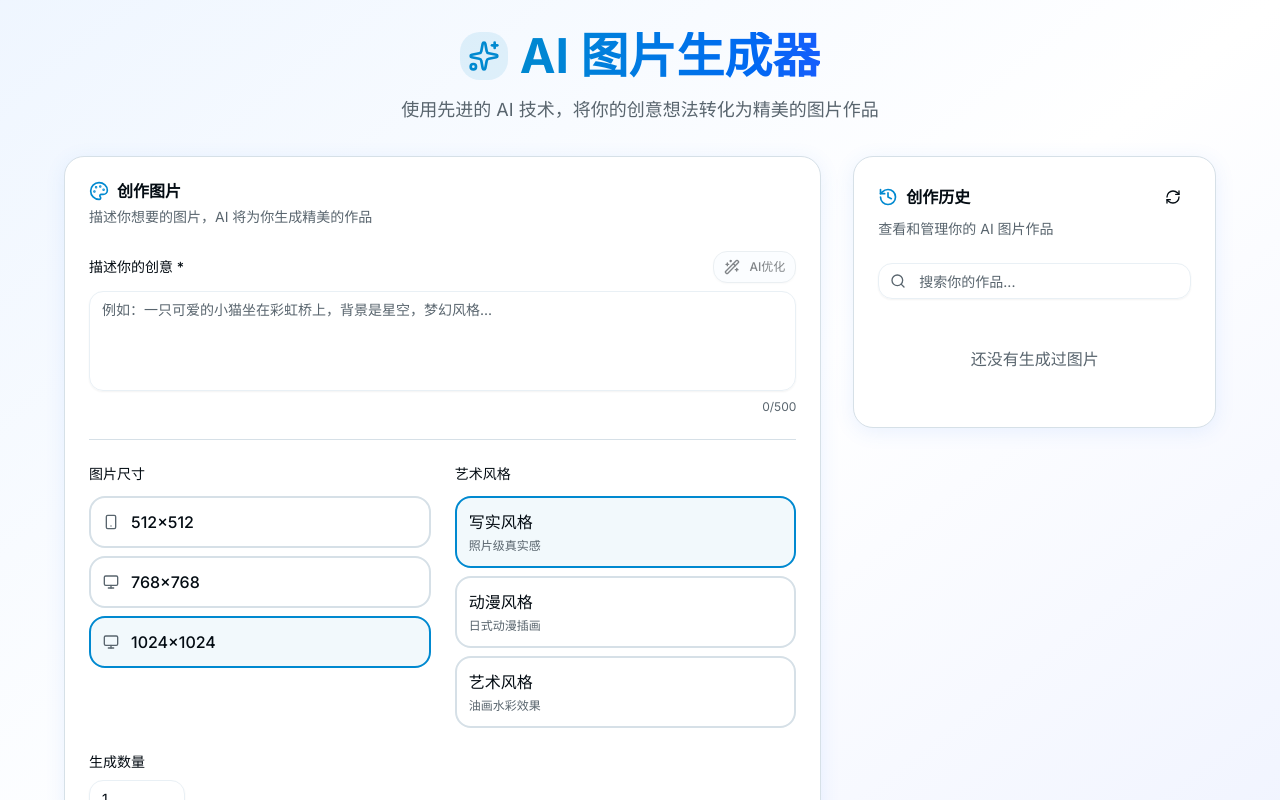
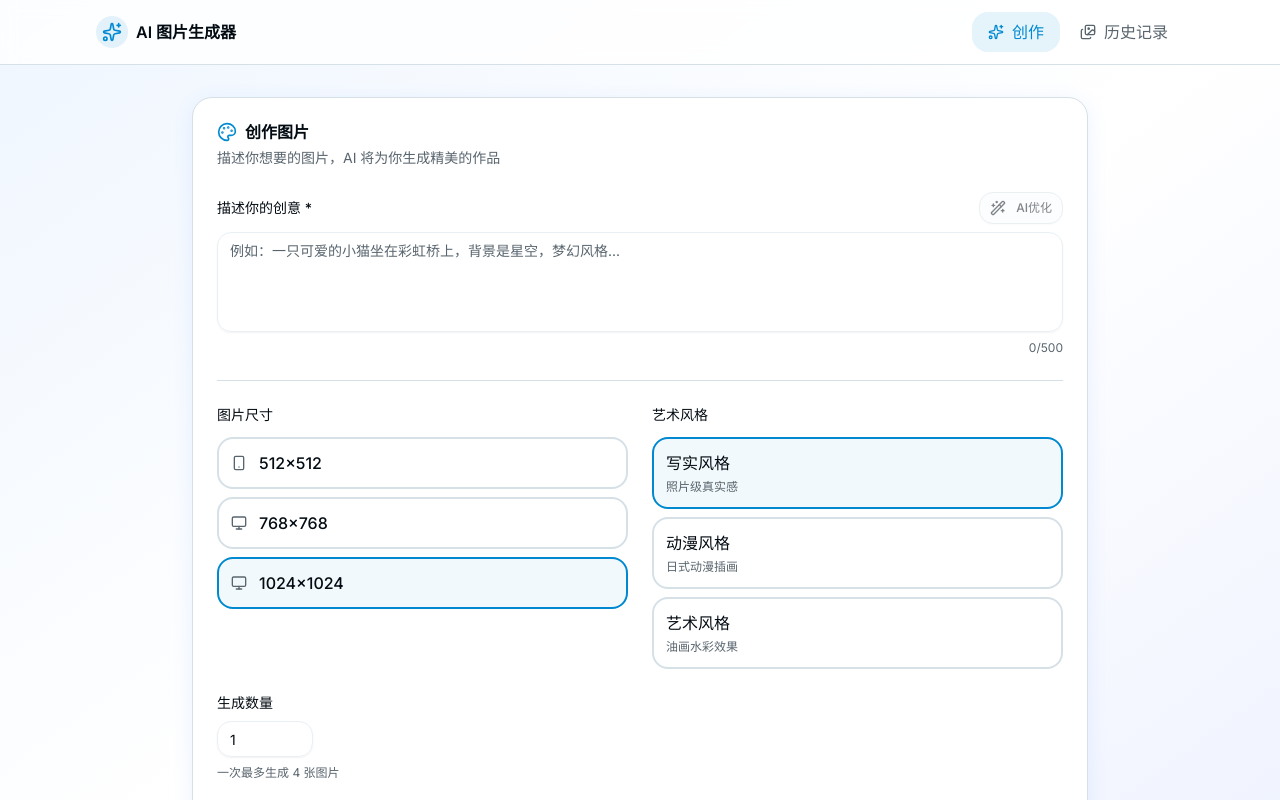
Before and after one commit to farion1231/ai-image-creator, a Next.js app: page / in a window 1280 px wide. Shown: the top 800 px of the page. Built offline with nearby package versions, Linux system fonts and the light colour scheme.

Commit message:
新增导航组件并在布局中引入；重构主页，简化内容结构，移除多余部分；新增画廊页面以展示历史创作作品。

```diff
--- /dev/null
+++ b/src/app/gallery/page.tsx
@@ -0,0 +1,32 @@
+"use client";
+
+import { ImageGallery } from "@/components/ImageGallery";
+import { Images } from "lucide-react";
+
+export default function GalleryPage() {
+  return (
+    <div className="min-h-screen p-4 md:p-8">
+      <div className="max-w-6xl mx-auto">
+        {/* 标题区域 */}
+        <header className="text-center mb-8">
+          <div className="flex items-center justify-center gap-3 mb-4">
+            <div className="p-2 bg-primary/10 rounded-xl">
+              <Images className="w-8 h-8 text-primary" />
+            </div>
+            <h1 className="text-4xl md:text-5xl font-bold bg-gradient-to-r from-primary to-blue-600 bg-clip-text text-transparent">
+              创作历史
+            </h1>
+          </div>
+          <p className="text-lg text-muted-foreground">
+            查看您的所有AI创作作品
+          </p>
+        </header>
+
+        {/* 历史记录内容 */}
+        <div className="w-full">
+          <ImageGallery />
+        </div>
+      </div>
+    </div>
+  );
+}
--- a/src/app/layout.tsx
+++ b/src/app/layout.tsx
@@ -1,6 +1,7 @@
 import type { Metadata } from "next";
 import { Inter } from "next/font/google";
 import "./globals.css";
+import { Navigation } from "@/components/Navigation";
 
 const inter = Inter({
   subsets: ["latin"],
@@ -22,6 +23,7 @@ export default function RootLayout({
       <body
         className={`${inter.variable} font-sans antialiased bg-gradient-to-br from-blue-50 via-white to-indigo-50 min-h-screen`}
       >
+        <Navigation />
         {children}
       </body>
     </html>
--- a/src/app/page.tsx
+++ b/src/app/page.tsx
@@ -1,40 +1,12 @@
 "use client";
 
 import { ImageGenerator } from "@/components/ImageGenerator";
-import { ImageGallery } from "@/components/ImageGallery";
-import { Sparkles } from "lucide-react";
 
 export default function Home() {
   return (
     <div className="min-h-screen p-4 md:p-8">
-      <div className="max-w-6xl mx-auto">
-        {/* 标题区域 */}
-        <header className="text-center mb-8">
-          <div className="flex items-center justify-center gap-3 mb-4">
-            <div className="p-2 bg-primary/10 rounded-xl">
-              <Sparkles className="w-8 h-8 text-primary" />
-            </div>
-            <h1 className="text-4xl md:text-5xl font-bold bg-gradient-to-r from-primary to-blue-600 bg-clip-text text-transparent">
-              AI 图片生成器
-            </h1>
-          </div>
-          <p className="text-lg text-muted-foreground max-w-2xl mx-auto">
-            使用先进的 AI 技术，将你的创意想法转化为精美的图片作品
-          </p>
-        </header>
-
-        {/* 主要内容区域 */}
-        <div className="grid grid-cols-1 lg:grid-cols-3 gap-8">
-          {/* 左侧：图片生成区域 */}
-          <div className="lg:col-span-2">
-            <ImageGenerator />
-          </div>
-
-          {/* 右侧：历史记录区域 */}
-          <div className="lg:col-span-1">
-            <ImageGallery />
-          </div>
-        </div>
+      <div className="max-w-4xl mx-auto">
+        <ImageGenerator />
       </div>
     </div>
   );
--- /dev/null
+++ b/src/components/Navigation.tsx
@@ -0,0 +1,57 @@
+"use client";
+
+import Link from "next/link";
+import { usePathname } from "next/navigation";
+import { Sparkles, Images } from "lucide-react";
+import { cn } from "@/lib/utils";
+
+export function Navigation() {
+  const pathname = usePathname();
+
+  return (
+    <nav className="border-b bg-white/80 backdrop-blur-sm sticky top-0 z-50">
+      <div className="max-w-6xl mx-auto px-4 md:px-8">
+        <div className="flex items-center justify-between h-16">
+          {/* Logo */}
+          <Link
+            href="/"
+            className="flex items-center gap-2 font-semibold text-foreground"
+          >
+            <div className="p-1.5 bg-primary/10 rounded-lg">
+              <Sparkles className="w-5 h-5 text-primary" />
+            </div>
+            AI 图片生成器
+          </Link>
+
+          {/* Navigation Links */}
+          <div className="flex items-center gap-1">
+            <Link
+              href="/"
+              className={cn(
+                "flex items-center gap-2 px-4 py-2 rounded-lg font-medium transition-colors",
+                pathname === "/"
+                  ? "bg-primary/10 text-primary"
+                  : "text-muted-foreground hover:text-foreground hover:bg-muted/50"
+              )}
+            >
+              <Sparkles className="w-4 h-4" />
+              创作
+            </Link>
+            <Link
+              href="/gallery"
+              className={cn(
+                "flex items-center gap-2 px-4 py-2 rounded-lg font-medium transition-colors",
+                pathname === "/gallery"
+                  ? "bg-primary/10 text-primary"
+                  : "text-muted-foreground hover:text-foreground hover:bg-muted/50"
+              )}
+            >
+              <Images className="w-4 h-4" />
+              历史记录
+            </Link>
+          </div>
+        </div>
+      </div>
+    </nav>
+  );
+}
```
